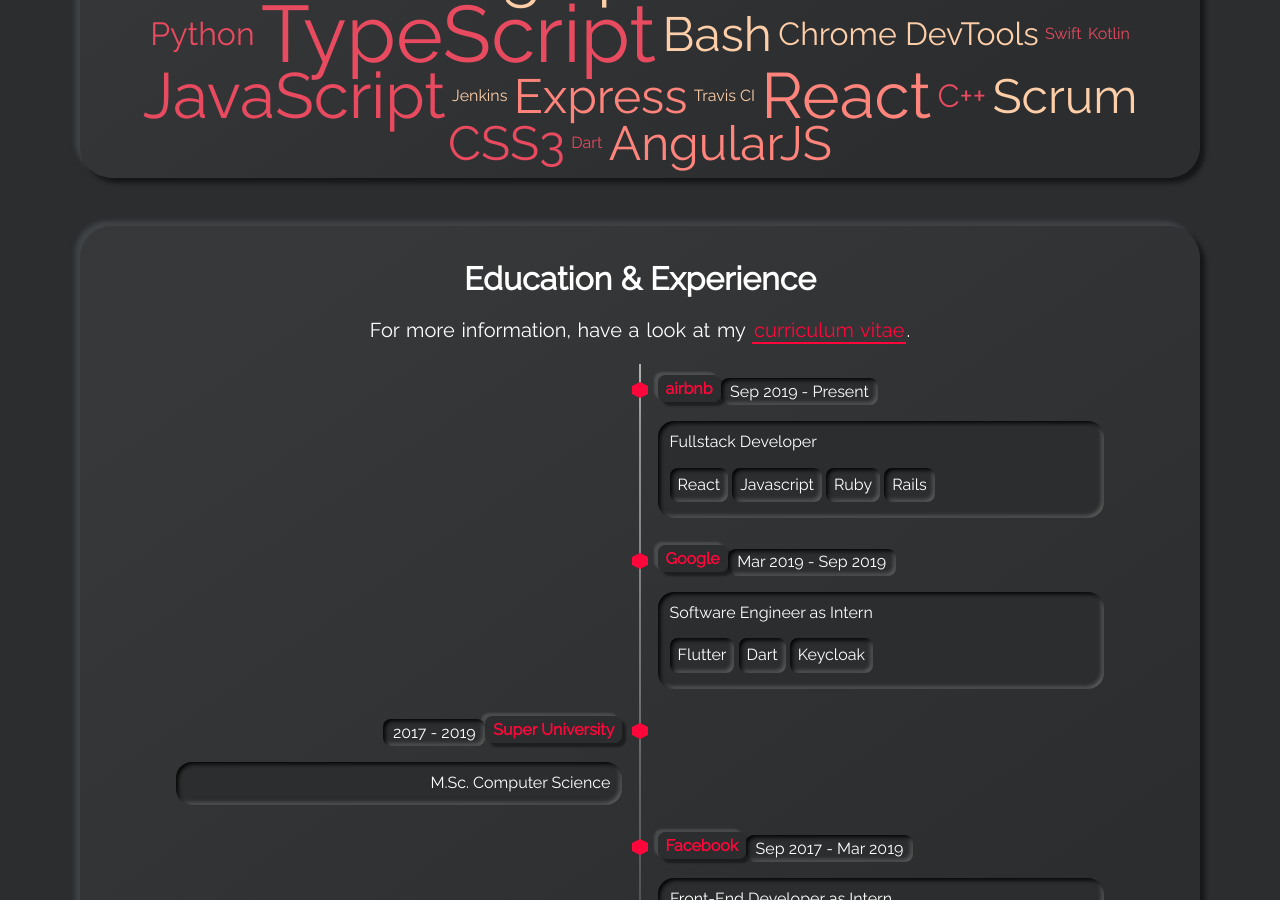
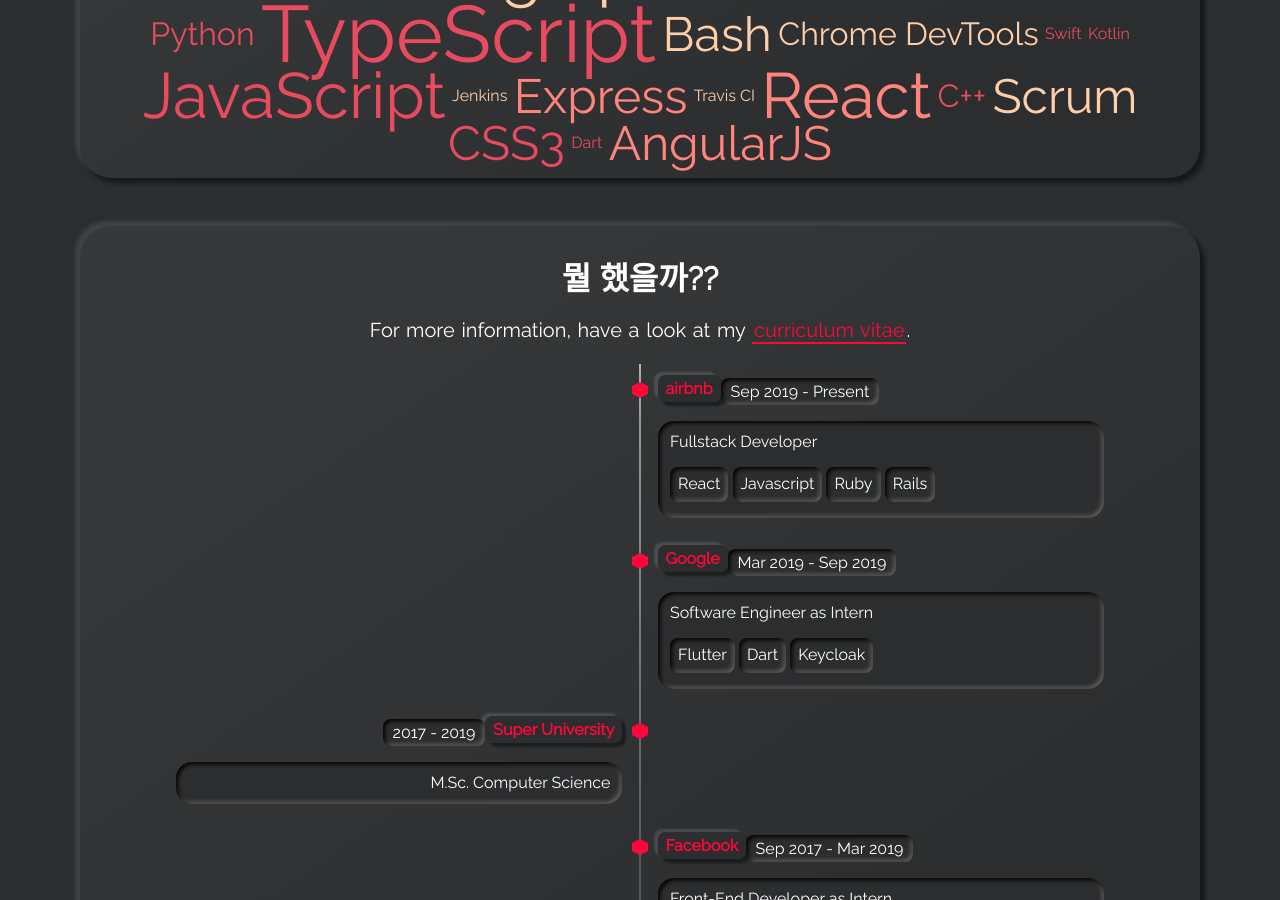
Before and after one commit to swoooon/blueint323.github.io, a Jekyll site: the page built from index.html, in a window 1280 px wide and 900 px high, scrolled down 1548 px. Built offline with Jekyll 4.4.1, drawn with Linux system fonts in a browser that asks for light colours.

Commit message:
Update _config.yml

```diff
--- a/_config.yml
+++ b/_config.yml
@@ -51,7 +51,7 @@ skills_title: Skills
 # > setting this to false, will omit the Timeline section
 show_timeline_card: true
 # timeline_title: The will be displayed as the title in the Timeline section
-timeline_title: Education & Experience
+timeline_title: 뭘 했을까??
 # cv_download_link: The link where you host your cv.
 # > e.g. you share your cv on your dropbox, then add the dropbox link here
 cv_download_link: https://example.com/
```
